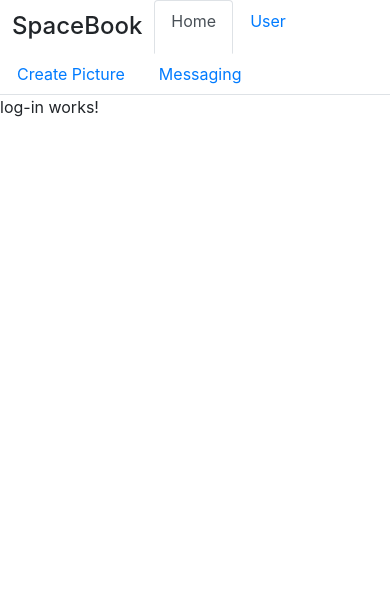
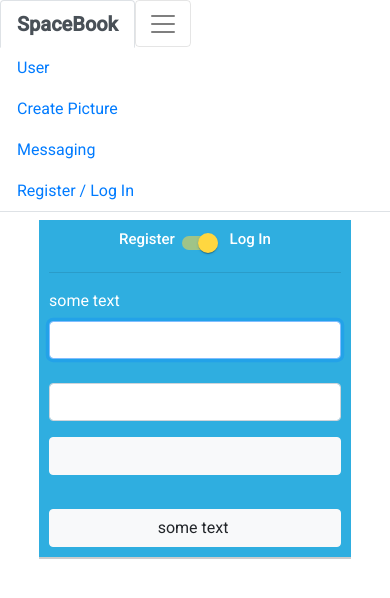
Before and after one commit to 12142020-dotnet-uta/P2_ATMC, an Angular app in the folder SpaceBook-Angular/: page /authentication in a window 390 px wide. Shown: the top 598 px of the page. Built offline with nearby package versions, Linux system fonts and the light colour scheme.

Commit message:
Adding some styling to the navbar(collapse responsive), Add the login/register form like format for our user. Still needs some refactor for my previous code.

```diff
--- a/SpaceBook-Angular/angular.json
+++ b/SpaceBook-Angular/angular.json
@@ -24,6 +24,7 @@
               "src/assets"
             ],
             "styles": [
+              "./node_modules/@angular/material/prebuilt-themes/deeppurple-amber.css",
               "node_modules/bootstrap/dist/css/bootstrap.min.css",
               "src/styles.css"
             ],
@@ -88,6 +89,7 @@
               "src/assets"
             ],
             "styles": [
+              "./node_modules/@angular/material/prebuilt-themes/deeppurple-amber.css",
               "src/styles.css"
             ],
             "scripts": []
--- a/SpaceBook-Angular/package.json
+++ b/SpaceBook-Angular/package.json
@@ -12,11 +12,13 @@
   "private": true,
   "dependencies": {
     "@angular/animations": "~11.0.9",
+    "@angular/cdk": "^11.1.0",
     "@angular/common": "~11.0.9",
     "@angular/compiler": "~11.0.9",
     "@angular/core": "~11.0.9",
     "@angular/forms": "~11.0.9",
     "@angular/localize": "~11.0.9",
+    "@angular/material": "^11.1.0",
     "@angular/platform-browser": "~11.0.9",
     "@angular/platform-browser-dynamic": "~11.0.9",
     "@angular/router": "~11.0.9",
--- a/SpaceBook-Angular/src/app/app.component.css
+++ b/SpaceBook-Angular/src/app/app.component.css
@@ -1,3 +1,8 @@
 .myTitle{
-    margin: .5em;
+    font-size: 1.25em;
 }
+
+/**/
+.nav-item2{
+    margin-bottom: -4px;
+}
--- a/SpaceBook-Angular/src/app/app.component.html
+++ b/SpaceBook-Angular/src/app/app.component.html
@@ -1,38 +1,51 @@
 
 <!-- navbar-->
+<nav ngbNav #nav="ngbNav" class="nav-tabs navbar-expand-lg navbar-light ">
+  <ng-container ngbNavItem>
+    <a class="myTitle" ngbNavLink routerLink='/dashboard'>
+      <b>
+        {{title}}
+      </b>
+    </a>
+  </ng-container>
+  <!-- Toggle button for responsive navbar -->
+  <button class="navbar-toggler"
+     type="button"
+     data-toggle="collapse"
+     data-target="#myNavBarItems"
+     aria-controls="myNavBarItems"
+     aria-expanded="false"
+     aria-label="Toggle navigation"
+     (click)="isCollapsed = !isCollapsed"
+     [attr.aria-expanded]="!isCollapsed">
+    <span class="navbar-toggler-icon"></span>
+  </button>
+  <!-- container for the collapsing routes -->
+    <div class="collapse navbar-collapse" id='myNavBarItems' [ngbCollapse]="isCollapsed">
 
-<nav ngbNav #nav="ngbNav" class="nav-tabs ">
-  <ng-container>
-    <h4 class="myTitle">{{title}}</h4>
-  </ng-container>
-  <ng-container ngbNavItem>
-    <a ngbNavLink routerLink='/dashboard'>Home</a>
-  </ng-container>
-  <ng-container ngbNavItem>
+      <ng-container ngbNavItem class="nav-item nav-item2">
         <a ngbNavLink routerLink='/gallery'>User</a>
       </ng-container>
-  <ng-container ngbNavItem>
+      <ng-container ngbNavItem class="nav-item nav-item2">
         <a ngbNavLink routerLink='/picture/upload'>Create Picture</a>
       </ng-container>
-  <ng-container ngbNavItem>
+      <ng-container ngbNavItem class="nav-item nav-item2">
         <a ngbNavLink routerLink='/messaging'>Messaging</a>
       </ng-container>
-  <!-- <ng-container ngbNavItem>
-    <a ngbNavLink>Three</a>
-    <ng-template ngbNavContent>
-      <p>Sed commodo, leo at suscipit dictum, quam est porttitor sapien, eget sodales nibh elit id diam. Nulla facilisi.
-        Donec egestas ligula vitae odio interdum aliquet. Duis lectus turpis, luctus eget tincidunt eu, congue et odio.
-        Duis pharetra et nisl at faucibus. Quisque luctus pulvinar arcu, et molestie lectus ultrices et. Sed diam urna,
-        egestas ut ipsum vel, volutpat volutpat neque. Praesent fringilla tortor arcu. Vivamus faucibus nisl enim, nec
-        tristique ipsum euismod facilisis. Morbi ut bibendum est, eu tincidunt odio. Orci varius natoque penatibus et
-        magnis dis parturient montes, nascetur ridiculus mus. Mauris aliquet odio ac lorem aliquet ultricies in eget
-        neque. Phasellus nec tortor vel tellus pulvinar feugiat.</p>
-    </ng-template>
-  </ng-container> -->
+      <ng-container ngbNavItem class="nav-item nav-item2">
+        <a ngbNavLink routerLink='/authentication'>Register / Log In</a>
+      </ng-container>
+    </div>
+  <!-- </div> -->
 </nav>
 
-<!-- <h1>{{title}}</h1> -->
 
+  <!-- Original form of nav -->
+  <!-- <nav ngbNav #nav="ngbNav" class="nav-tabs navbar-expand-lg navbar-light ">
+    <ng-container ngbNavItem>
+      <a ngbNavLink routerLink='/authentication'>Register / Log In</a>
+    </ng-container>
+  </nav> -->
 
 
 <router-outlet></router-outlet>
--- a/SpaceBook-Angular/src/app/app.component.ts
+++ b/SpaceBook-Angular/src/app/app.component.ts
@@ -7,4 +7,6 @@ import { Component } from '@angular/core';
 })
 export class AppComponent {
   title = 'SpaceBook';
+  activeId:number;
+  isCollapsed = false;
 }
--- a/SpaceBook-Angular/src/app/components/user/log-in/log-in.component.css
+++ b/SpaceBook-Angular/src/app/components/user/log-in/log-in.component.css
@@ -0,0 +1,117 @@
+/* .back {
+  background-color: #e2e2e2;
+  width: 100%;
+  top: 0;
+  bottom: 0;
+} */
+
+
+
+/* .div-center {
+  width: 400px;
+  height: 400px;
+  background-color: #508EC9;
+  position: absolute;
+  left: 0;
+  right: 0;
+  top: 0;
+  bottom: 0;
+  margin: auto;
+  max-width: 100%;
+  max-height: 100%;
+  overflow: auto;
+  padding: 1em 2em;
+  border-bottom: 2px solid #ccc;
+  display: table;
+} */
+
+
+button {
+    /* font-weight: bold; */
+
+  }
+
+
+  .div-center {
+   margin:auto;
+   margin-top: 2%;
+   width: 65%;
+   padding: 10px;
+   background-color: #2FAEE0;
+   overflow: auto;
+   padding: 1em 2em;
+   border-bottom: 2px solid #ccc;
+   display: table;
+  }
+  .Centrado {
+    align-items: center;
+    justify-content: center;
+    display: flex;
+  }
+
+  .miSpanBoton {
+    position: absolute;
+    margin-top: 1%;
+    text-align: center;
+  }
+
+  @media screen and (max-width: 991px){
+    h5 {
+      font-size: 15px;
+    }
+    .div-center {
+     width: 80%;
+    }
+  }
+  @media screen and (max-width: 845px){
+    .RedesSociales{
+      margin-bottom: 10px;
+    }
+  }
+  @media screen and (max-width: 767px){
+    .div-center {
+     padding: 10px;
+    }
+
+  }
+  @media screen and (max-width:575px){
+    h5 {
+      font-size: 15px;
+    }
+    .miSpanBoton{
+      font-size: 12px;
+      text-align: left;
+      padding-left: 10%;
+    }
+    .RedesSociales{
+      text-align: justify;
+    }
+  }
+  @media screen and (max-width:390xpx){
+    h5 {
+      font-size: 13px;
+    }
+  }
+  /* .fondoBlanco{
+    background-color: #fff;
+  } */
+
+  label, h5 {
+    color: #fff;
+  }
+
+  .logoImg {
+    width: 10%;
+    height: 10%;
+    text-align: left;
+    float: left;
+  }
+
+  mat-slide-toggle, h5 {
+    display: inline-block;
+  }
+
+  button {
+    align-items: center;
+    margin: auto;
+  }
--- a/SpaceBook-Angular/src/app/components/user/log-in/log-in.component.html
+++ b/SpaceBook-Angular/src/app/components/user/log-in/log-in.component.html
@@ -1 +1,129 @@
-<p>log-in works!</p>
+<div class="back">
+    <div class="div-center">
+      <div class="content">
+        <!-- Use *ngIf for displaying the forms -->
+        <div class="Centrado">
+          <h5>Register&nbsp;&nbsp;</h5>
+          <mat-slide-toggle
+            [checked]='userLogIn'
+            (change)='onChangingSection()'
+          >
+        </mat-slide-toggle>
+        <!--
+
+            [checked]='checkInicioSession'
+          (change)="IniSession()"
+          [color]='color'
+
+        -->
+          <h5>&nbsp;&nbsp; Log In</h5>
+        </div>
+        <div class="" *ngIf="userLogIn" > <!--(submit)="LogIn($event)" *ngIf="checkInicioSession"-->
+          <hr />
+          <div class="form-group">
+            <label for="Telefono-o-Email">
+                <!-- {{'REWARDS.LOGIN.EMAIL' | translate}} -->
+                some text
+            </label>
+            <input type="text" class="form-control" id="Telefono-o-Email" autofocus required><!--placeholder="{{'REWARDS.LOGIN.EMAIL' | translate}}"-->
+            <label for="Password">
+                <!-- {{'REWARDS.PASSWORD' | translate}} -->
+            </label>
+            <input type="password" class="form-control" id="Password"  required> <!-- placeholder="{{'REWARDS.PASSWORD' | translate}}" -->
+          </div>
+          <button type="submit" class="btn btn-light btn-block RedesSociales"> <span class="font-weight-bold miSpanBoton">
+              <!-- {{'REWARDS.LOGIN.TITLE' | translate}} -->
+            </span>
+            <img src="" alt="" class=""></button>
+            <!-- <small>¿Olvido su contraseña?</small> -->
+            <br>
+            <div class="row">
+              <div class="col-md-12">
+                <button class="btn btn-light btn-block">
+                    some text
+                    <!-- <span class=" font-weight-bold miSpanBoton">{{'REWARDS.FACEBOOK' | translate}}</span> -->
+                <!-- (click)="socialSignIn($event,'facebook')"  -->
+                    <img src="" alt="" class=""></button>
+              </div><!--
+              <div class="col-md-6">
+                <button (click)="socialSignIn($event,'google')" class="btn btn-light btn-block RedesSociales">Continuar con Google
+                  <img src="assets/img/icons8-logo-de-google-480.png" alt="" class="logoImg"></button>
+              </div>
+              -->
+            </div>
+          <!-- <button type="button" class="btn btn-link">Reset Password</button> -->
+        </div>
+        <div class="form-signin" *ngIf="userRegister"> <!--(submit)="RegistroManual($event)" *ngIf="checkRegistro"-->
+            <hr />
+            <div class="row">
+            <!--
+              <div class="col-md-12">
+                <button (click)="socialRegister($event,'facebook')" class="btn btn-light btn-block RedesSociales">{{'REWARDS.FACEBOOK' | translate}}
+                  <img src="assets/img/icons8-facebook-480.png" alt="" class="logoImg"></button>
+              </div>
+              <div class="col-md-6">
+                <button (click)="socialRegister($event,'google')" class="btn btn-light btn-block RedesSociales">Registrarse con Google
+                  <img src="assets/img/icons8-logo-de-google-480.png" alt="" class="logoImg"></button>
+              </div>
+            -->
+            </div>
+            <hr>
+            <!-- <label for="Nombre">Ingrese su nombre</label>
+            <input type="text" name="nombre" class="form-control" id="NombreUsuario" placeholder="Su nombre"> -->
+            <!--
+            <label for="Nombre">{{'REWARDS.LOGON.NOMBRE' | translate}}</label>
+            <input type="text" class="form-control" id="Nombre" placeholder="{{'REWARDS.LOGON.NOMBRE' | translate}}">
+            <label for="Apellido">{{'REWARDS.LOGON.APELLIDO' | translate}}</label>
+            <input type="text" class="form-control" id="Apellido" placeholder="{{'REWARDS.LOGON.APELLIDO' | translate}}">
+            <label for="FechaNacimiento" >{{'REWARDS.LOGON.NACIMIENTO' | translate}}</label>
+            <input type="text" class="form-control"
+            id="FechaNacimiento" name="Fecha"
+            placeholder="{{'REWARDS.LOGON.NACIMIENTO' | translate}}"
+            ngModel
+            bsDatepicker
+            [bsConfig]="dpConfig"
+            >
+            <label for="Ciudad">{{'REWARDS.LOGON.CIUDAD' | translate}}</label>
+            <select class="form-control" id="Ciudad" placeholder="Ciudad" >
+              <option> -Seleccione una ciudad-</option>
+              <option *ngFor="let ciudades of Ciudades">
+                {{ciudades}}
+              </option>
+            </select>
+             -->
+            <!-- <input type="text" class="form-control" id="Apellido" placeholder="Apellido"> -->
+            <div class="row">
+              <!-- <div class="col-md-6">
+                <div class="custom-control custom-radio">
+                  <input type="radio" class="custom-control-input" id="Masculino" name="Sexo" checked value="M">
+                  <label class="custom-control-label" for="Masculino">{{'REWARDS.LOGON.MASCULINO' | translate}}</label>
+                </div>
+              </div>
+              <div class="col-md-6">
+                <div class="custom-control custom-radio">
+                  <input type="radio" class="custom-control-input" id="Femenino" name="Sexo" value="F">
+                  <label class="custom-control-label" for="Femenino">{{'REWARDS.LOGON.FEMENINO' | translate}}</label>
+                </div>
+              </div> -->
+            </div>
+            <!-- <label for="CorreoTelefono">{{'REWARDS.LOGON.TITLE-CORREO' | translate}}</label>
+            <div class="row">
+              <div class="col-md-6">
+                <input type="text" class="form-control" id="Correo" placeholder="{{'REWARDS.LOGON.CORREO' | translate}}">
+              </div>
+              <div class="col-md-6">
+                <input type="text" class="form-control" id="Telefono" placeholder="{{'REWARDS.LOGON.TELEFONO' | translate}} ">
+              </div>
+            </div>
+            <label for="Pass">{{'REWARDS.PASSWORD' | translate}}</label>
+            <input type="password" class="form-control" id="Pass" placeholder="********" pattern=".{6,}"><br>
+            -->
+            <button type="button" class="btn btn-light btn-block" type="submit">  Register text
+              <!-- <img src="" alt="" class="logoImg"> -->
+              <!-- {{'REWARDS.LOGON.LOG' | translate}} -->
+            </button>
+        </div>
+
+
+      </div>
+    </div>
--- a/SpaceBook-Angular/src/app/components/user/log-in/log-in.component.ts
+++ b/SpaceBook-Angular/src/app/components/user/log-in/log-in.component.ts
@@ -12,4 +12,27 @@ export class LogInComponent implements OnInit {
   ngOnInit(): void {
   }
 
+  userLogIn = true;
+  userRegister = false;
+
+  /* The user object that will be used over here */
+
+  onChangingSection()
+  {
+    this.userLogIn = !this.userLogIn;
+    this.userRegister = !this.userRegister;
+
+  }
+
+
+  RegisteringUser(){
+
+    //
+  }
+
+  LogIngUser()
+  {
+
+  }
+
 }
--- a/SpaceBook-Angular/src/index.html
+++ b/SpaceBook-Angular/src/index.html
@@ -6,6 +6,10 @@
   <base href="/">
   <meta name="viewport" content="width=device-width, initial-scale=1">
   <link rel="icon" type="image/x-icon" href="favicon.ico">
+  <!-- Bootstrap CSS for classes -->
+  <link rel="preconnect" href="https://fonts.gstatic.com">
+  <link href="https://fonts.googleapis.com/css2?family=Roboto:wght@300;400;500&display=swap" rel="stylesheet">
+  <link href="https://fonts.googleapis.com/icon?family=Material+Icons" rel="stylesheet">
 </head>
 <body>
   <app-root></app-root>
--- a/SpaceBook-Angular/src/styles.css
+++ b/SpaceBook-Angular/src/styles.css
@@ -1 +1,4 @@
 /* You can add global styles to this file, and also import other style files */
+
+html, body { height: 100%; }
+body { margin: 0; font-family: Roboto, "Helvetica Neue", sans-serif; }
```
Also changed, not shown: SpaceBook-Angular/src/app/app.module.ts (+12 -4 lines), 1 other file (tests, documents, lock files or other folders). Lines whose indentation alone changed are shown as unchanged.
